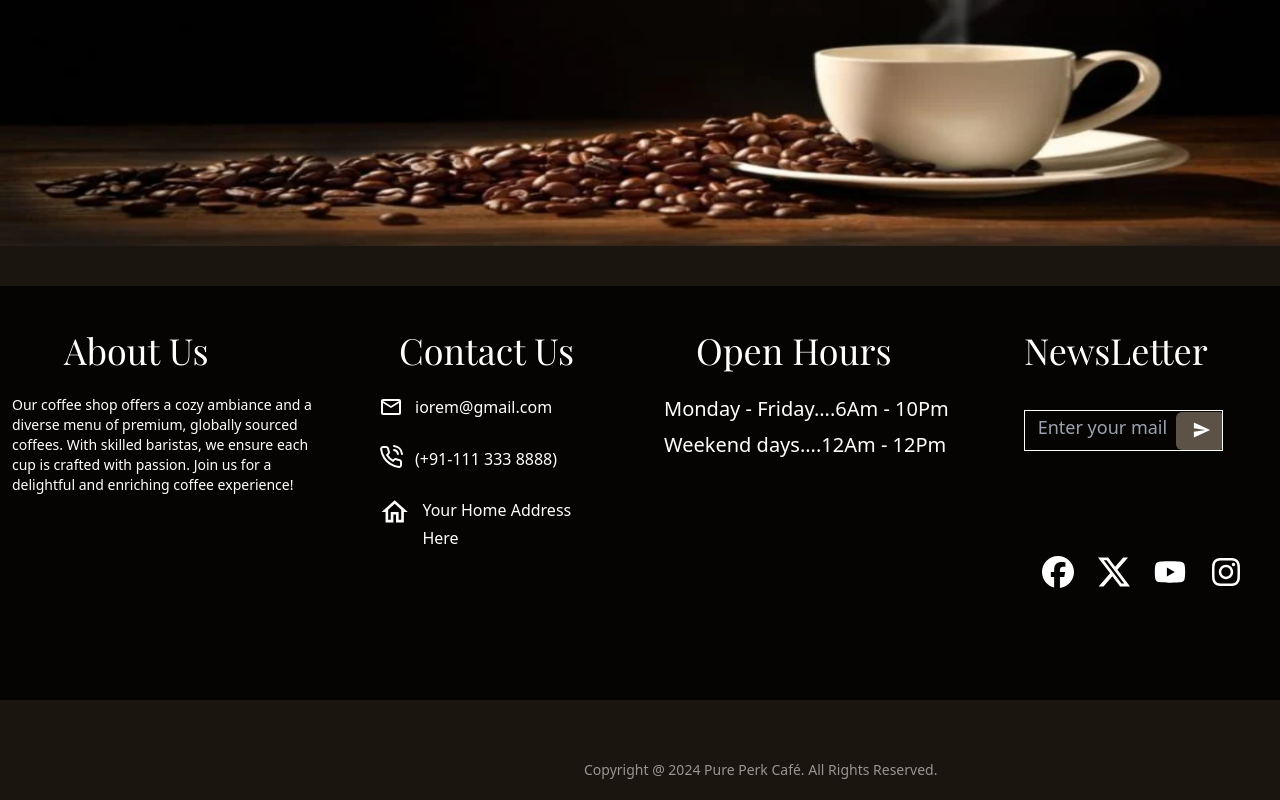
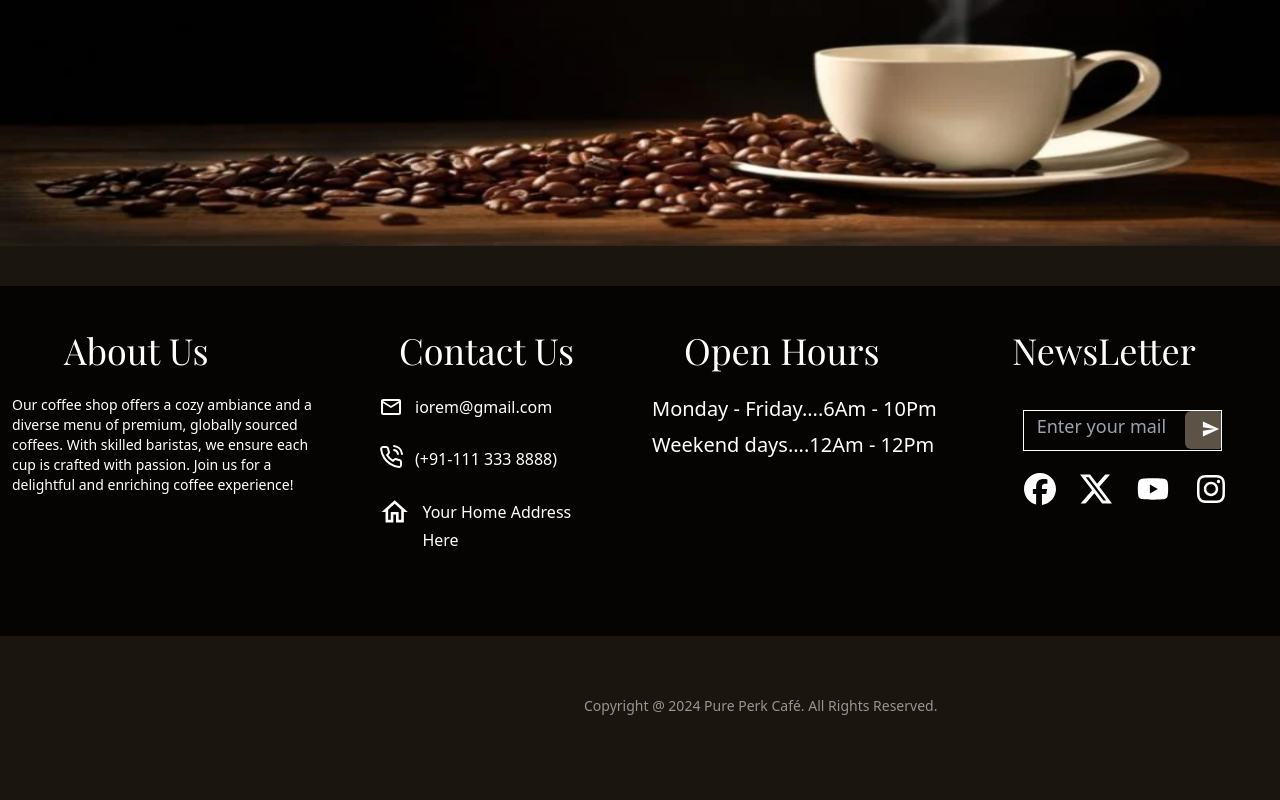
Before and after one commit to sailendraprasath/INTERN, a React (Vite) app: page / in a window 1280 px wide. Shown: the part 806-1606 px from the top of the page. After the commit the page ends 1542 px from the top, so only its background shows below. Built offline with nearby package versions, Linux system fonts and the light colour scheme; a web font is replaced by a local one.

Commit message:
updated code 3

```diff
--- a/src/components/Footer.jsx
+++ b/src/components/Footer.jsx
@@ -16,7 +16,7 @@ const Footer = () => {
               {/* Footer row 1  */}
               <div className="lg:grid lg:grid-cols-4 lg:gap-16 grid grid-cols-4 -mt-5 gap-6 ">
                 {/* About us ahm paa  */}
-                <div className="grid grid-rows-2 ">
+                <div className="grid grid-rows-2 max-sm:-ml-1 ">
                   <h1 className="lg:text-4xl lg:px-8  max-md:text-sm mb-4 sm:mb-0 font-playfairDisplay">
                     About Us
                   </h1>
@@ -29,7 +29,7 @@ const Footer = () => {
                 </div>
 
                 {/* contact ahm paa  */}
-                <div className="grid grid-rows-4  -ml-4 lg:ml-[15px]">
+                <div className="grid grid-rows-4  -ml-5 lg:ml-[15px]">
                   <h1 className="lg:text-4xl  lg:px-8  max-md:text-sm mb-4 sm:mb-0 font-playfairDisplay">
                     Contact Us
                   </h1>
@@ -56,14 +56,14 @@ const Footer = () => {
                       size={13}
                       className=" lg:size-8 lg:mt-0 mr-1 -mt-0.5"
                     />
-                    <span className="text-[7px] lg:text-[16px] ">
+                    <span className="text-[6px] mt-0.5 lg:text-[16px] ">
                       Your Home Address Here
                     </span>
                   </li>
                 </div>
 
                 {/* Open Hours ahm paa  */}
-                <div className="grid grid-rows-4 -ml-2 ">
+                <div className="grid grid-rows-4 -ml-5 ">
                   <h1 className="lg:text-4xl lg:px-8  max-md:text-sm mb-4 sm:mb-0 font-playfairDisplay">
                     Open Hours
                   </h1>
@@ -76,41 +76,41 @@ const Footer = () => {
                 </div>
 
                 {/* Newsletter bar  */}
-                <div className="grid grid-rows-2 grid-cols-4 ">
+                <div className="grid grid-rows-2 grid-cols-4 -ml-3 ">
                   <h1 className="lg:text-4xl lg:px-8  max-md:text-sm mb-4 sm:mb-0 font-playfairDisplay">
                     NewsLetter
                   </h1>
                   {/* Email ahm paa  */}
-                  <div className="border border-white grid grid-rows-5 lg:mt-20 mt-10  -ml-8 rounded-lg lg:rounded-none items-center px-2  lg:w-[199px] lg:h-[41px] w-[90.5px] h-[20px]">
+                  <div className="border max-sm:grid max-sm:grid-rows-2 border-white  lg:mt-20 mt-10  -ml-6 rounded-lg lg:rounded-none items-center px-2  lg:w-[199px] lg:h-[41px] w-[80px] h-[20px]">
                     <div className="flex flex-row">
                       <input
-                        className="bg-transparent lg:text-lg lg:mt-6 text-[6px] lg:w-[150px] mt-3 focus:outline-none "
+                        className="bg-transparent lg:text-lg lg:-mt-2 text-[6px] lg:w-[150px] mt-2 focus:outline-none "
                         type="email"
                         placeholder=" Enter your mail"
                       />
-                      <span className="bg-mytext1 lg:rounded-r-sm rounded-md lg:w-[46px] lg:h-[38.5px] w-[23px] h-[18.5px] lg:mt-8  mt-[15px] lg:-ml-[7px]  -ml-2.5">
+                      <span className="bg-mytext1 lg:rounded-r-sm rounded-md lg:w-[46px] lg:h-[38.5px] w-[22px] h-[18.5px] lg:mt-[-0.3px]  mt-[9px] lg:ml-[3px]  -ml-[20px]">
                         <IoMdSend
                           size={10}
                           className="ml-2 mt-1 lg:size-5 lg:mt-2 lg:ml-4 size-2 cursor-pointer"
                         />
                       </span>
                     </div>
+                    <div className="  lg:mt-6 max-sm:w-[80px] -ml-2 -mt-[-60px] lg:ml-[-20px] lg:gap-14 grid grid-cols-4 gap-4">
+                      <SiFacebook className="lg:size-8 max-sm:size-3 ml-3" />
+                      <BsTwitterX className="lg:size-8 max-sm:size-3 ml-1 " />
+                      <FaYoutube className="lg:size-8 max-sm:size-3 -ml-1" />
+                      <FaInstagram className="lg:size-8 max-sm:size-3 ml-[-10px] " />
+                    </div>
                   </div>
 
                   {/* social media icon ahm pa  */}
-                </div>
-                <div className="ml-[295px] -mt-[80px] lg:ml-[1010px] lg:gap-14 grid grid-cols-4 gap-6">
-                  <SiFacebook className="lg:size-8" />
-                  <BsTwitterX className="lg:size-8" />
-                  <FaYoutube className="lg:size-8" />
-                  <FaInstagram className="lg:size-8" />
                 </div>
               </div>
             </div>
           </div>
         </footer>
       </div>
-      <p className="text-white/55 ml-14 px-4 py-6 text-xs lg:px-1 lg:py-5 lg:text-sm lg:ml-[580px]">
+      <p className="text-white/55  max-sm:ml-14 px-4 py-6 text-xs lg:px-1 lg:py-5 lg:text-sm lg:ml-[580px]">
         Copyright @ 2024 Pure Perk Café. All Rights Reserved.
       </p>
     </>
```
